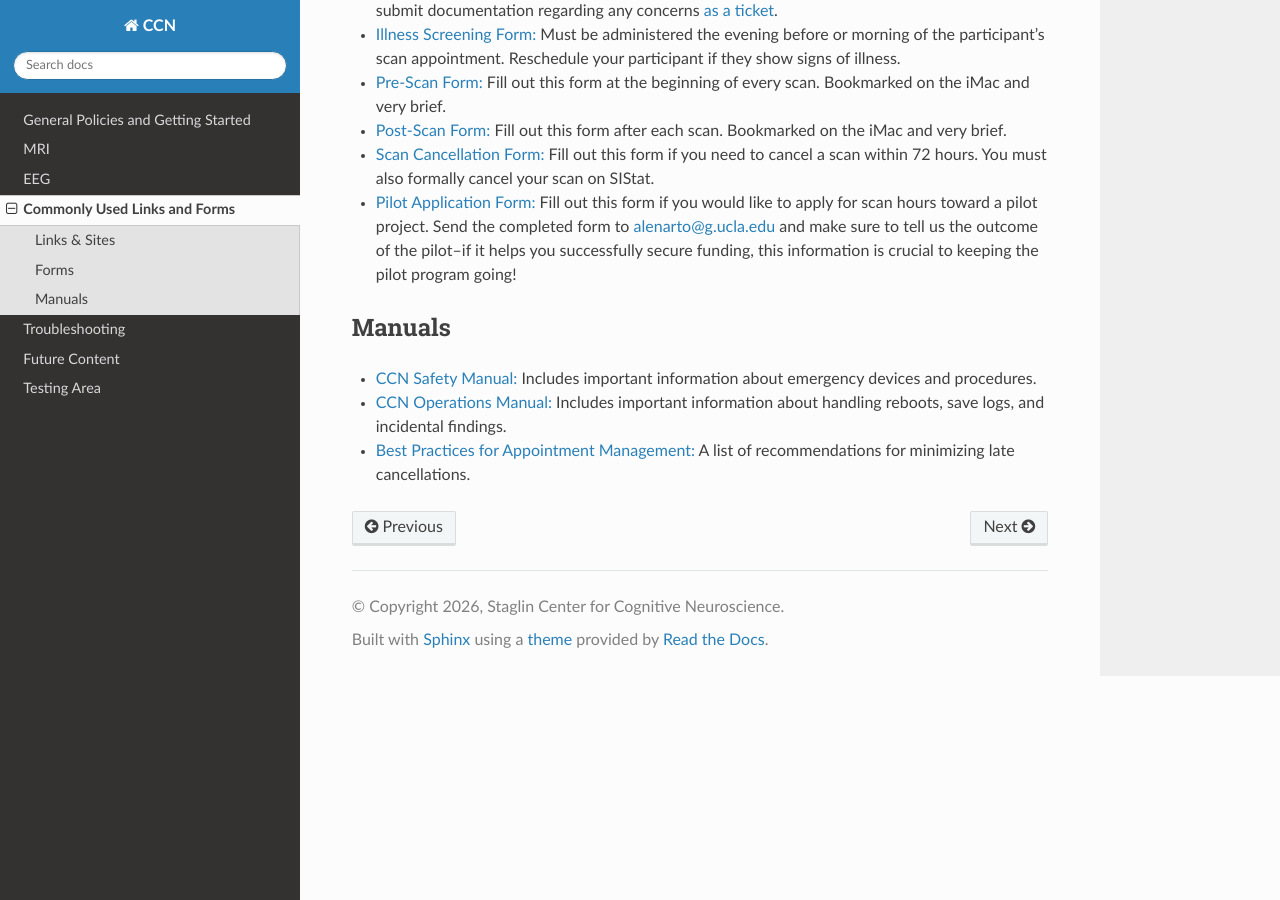
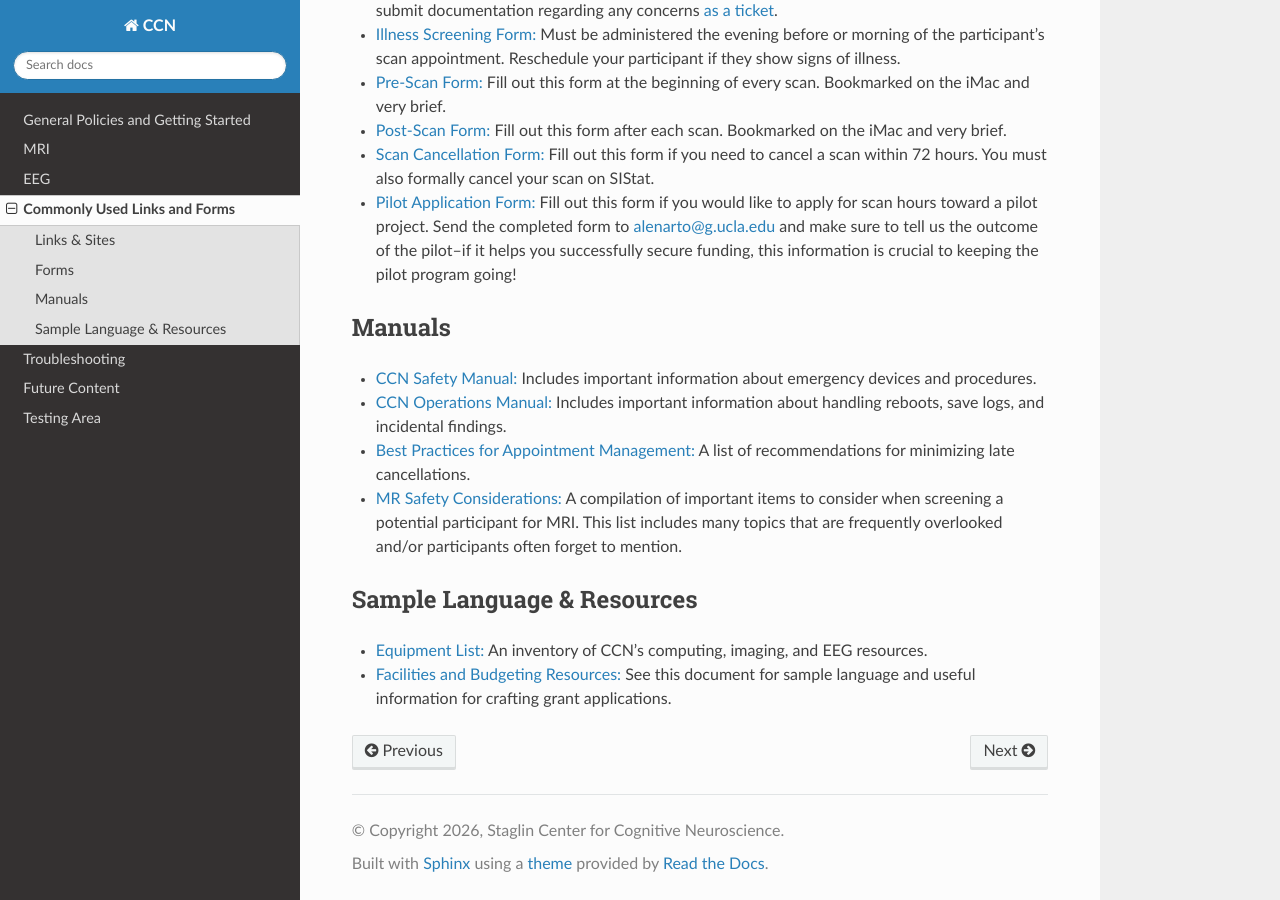
Before and after one commit to CCN-Support/CCN_Wiki, a Sphinx documentation site: the page built from docs/source/links-and-forms.rst, in a window 1280 px wide and 900 px high, scrolled down 609 px. Built offline with Sphinx 7.4.7 and the Read the Docs theme 3.1.0, drawn with Linux system fonts in a browser that asks for light colours.

Commit message:
Update links-and-forms.rst

```diff
--- a/docs/source/links-and-forms.rst
+++ b/docs/source/links-and-forms.rst
@@ -28,3 +28,10 @@ Manuals
 - `CCN Safety Manual: <https://drive.google.com/file/d/13xyaDkLcjBykdLvge3fMe-t_9HoukyMR/view>`_ Includes important information about emergency devices and procedures.
 - `CCN Operations Manual: <https://drive.google.com/file/d/13xyaDkLcjBykdLvge3fMe-t_9HoukyMR/view>`_ Includes important information about handling reboots, save logs, and incidental findings.
 - `Best Practices for Appointment Management: <https://drive.google.com/file/d/1yLR77cLHod_-bwauu4AtoAq51bbiNUgv/view?usp=sharing>`_ A list of recommendations for minimizing late cancellations.
+- `MR Safety Considerations: <https://drive.google.com/file/d/17ntnhvzU91m7uJYVULiTRkr-u77_ioSt/view?usp=sharing>`_ A compilation of important items to consider when screening a potential participant for MRI. This list includes many topics that are frequently overlooked and/or participants often forget to mention.
+
+Sample Language & Resources
+---------------------------
+
+- `Equipment List: <https://docs.google.com/document/d/1rVe6qlZc-OJyAQfnNBocZkbyBLlWMp5w/edit?usp=sharing&ouid=109365023269690384239&rtpof=true&sd=true>`_ An inventory of CCN's computing, imaging, and EEG resources.
+- `Facilities and Budgeting Resources: <https://docs.google.com/document/d/1h6KWkRL9wecYk9ib0Ok7jFTRw3bkeiCG/edit?usp=sharing&ouid=109365023269690384239&rtpof=true&sd=true>`_ See this document for sample language and useful information for crafting grant applications.
```
